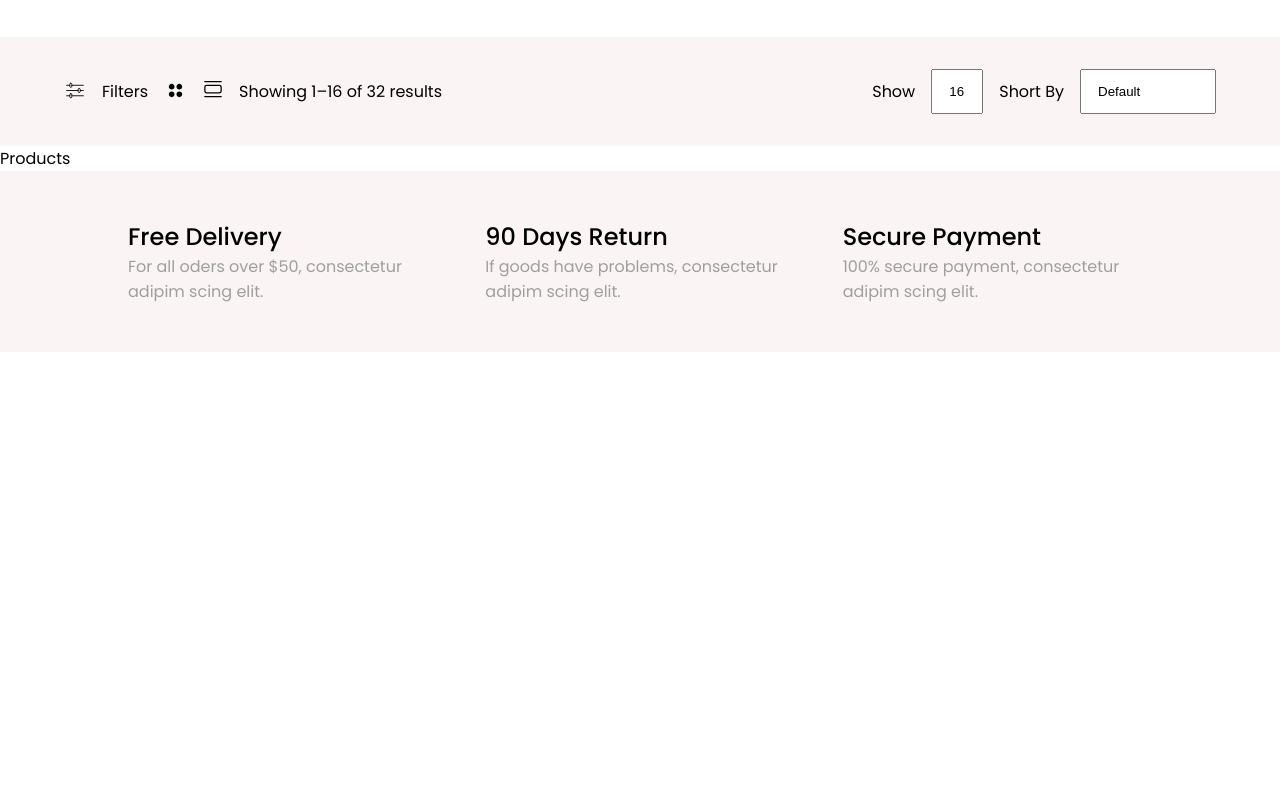
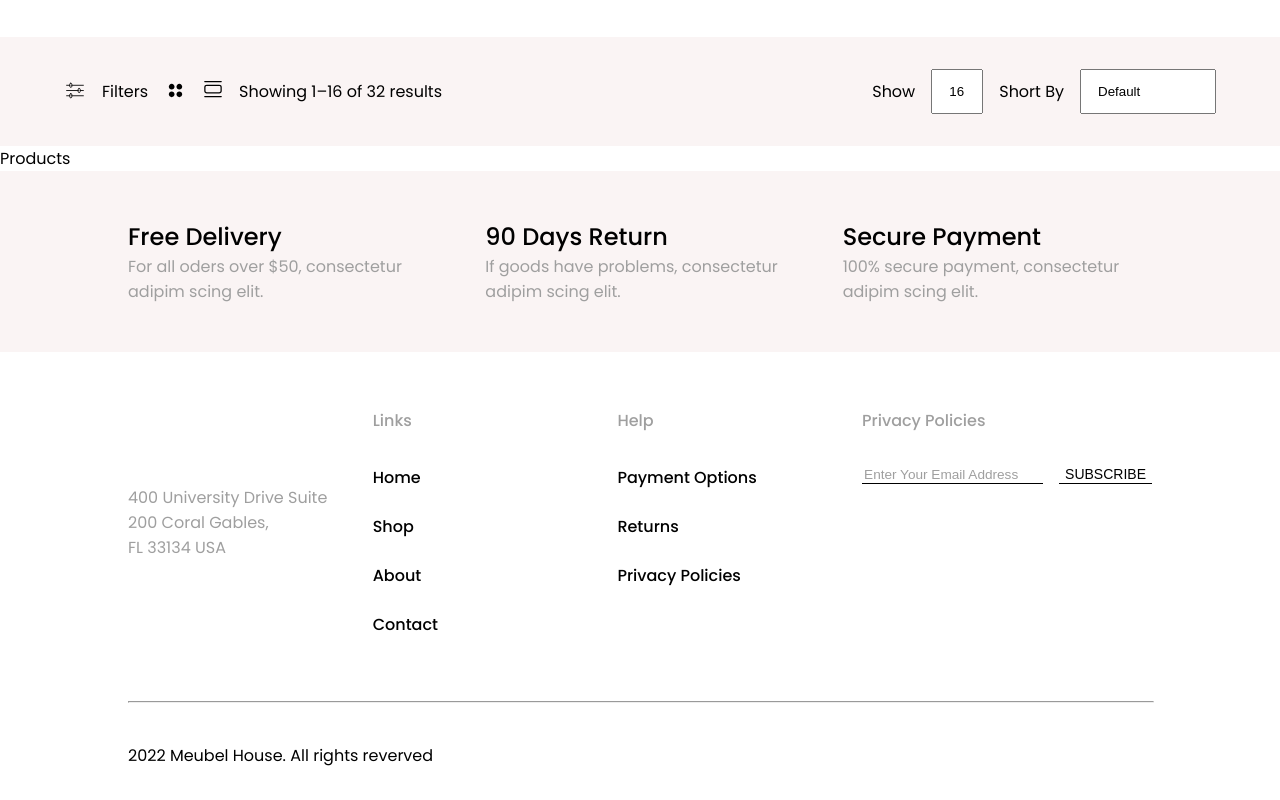
Before and after one commit to Ezzywealth/shop, a Next.js app: page /shop in a window 1280 px wide. Shown: the part 352-1152 px from the top of the page. Before the commit the page ends 800 px from the top, so only its background shows below. Built offline with nearby package versions, Linux system fonts and the light colour scheme.

Commit message:
add footer ui

```diff
--- a/src/app/shop/page.tsx
+++ b/src/app/shop/page.tsx
@@ -7,6 +7,7 @@ import { RootState } from '@/Redux/Store/store';
 import HeroSection from '@/components/Home/HeroSection';
 import ProductIndex from '@/components/Home/ProductSection';
 import ServiceSection from '@/components/Home/Services/Index';
+import FooterSection from '@/components/Footer/FooterSection';
 
 export default function Shop() {
 	const { cart } = useSelector((state: RootState) => state.cart);
@@ -16,6 +17,7 @@ export default function Shop() {
 			<HeroSection />
 			<ProductIndex />
 			<ServiceSection />
+			<FooterSection />
 		</main>
 	);
 }
--- a/src/app/styles/colors.module.scss
+++ b/src/app/styles/colors.module.scss
@@ -1,7 +1,9 @@
 $primary-color-black: #000;
 $filters-bg: #faf4f4;
 $services-description: #9f9f9f;
+$secondary-text-color: #9f9f9f;
+$border-color: #d9d9d9;
 
 :export {
-	primaryBlack: $primary-color-black;
+	primaryblack: $primary-color-black;
 }
--- /dev/null
+++ b/src/app/styles/footer.module.scss
@@ -0,0 +1,82 @@
+@import 'colors.module';
+
+.footer_container {
+	display: flex;
+	flex-direction: column;
+	gap: 2rem;
+	padding: 2rem 10%;
+
+	.footer_top_container {
+		display: grid;
+		grid-template-columns: repeat(4, 1fr);
+		padding: 1.5rem 0;
+		gap: 2rem;
+		// align-items: center;\
+
+		.footer_address {
+			height: 100%;
+			display: flex;
+			align-items: flex-start;
+			justify-content: center;
+			color: $secondary-text-color;
+			flex-direction: column;
+		}
+
+		.header {
+			font-weight: 500;
+			color: $secondary-text-color;
+			font-size: 1rem;
+			margin-bottom: 2rem;
+		}
+
+		ul {
+			list-style: none;
+			display: flex;
+			flex-direction: column;
+			gap: 1.5rem;
+			margin-top: 2rem;
+			font-weight: 500;
+		}
+
+		form {
+			display: flex;
+			gap: 1rem;
+
+			input,
+			button {
+				border: none;
+				border-bottom: 1px solid black;
+				background-color: transparent;
+			}
+
+			button {
+				cursor: pointer;
+				font-weight: 500;
+				font-size: calc((14 / 16) * 1rem);
+			}
+
+			input:focus {
+				outline: none;
+			}
+
+			input::placeholder {
+				color: $secondary-text-color;
+				font-size: 0.85rem;
+			}
+		}
+
+		a {
+			text-decoration: none;
+			color: $primary-color-black;
+		}
+	}
+
+	.footer-bottom_container {
+	}
+
+	hr {
+		background-color: black;
+		width: 100%;
+		background-color: $border-color;
+	}
+}
--- a/src/app/styles/services.module.scss
+++ b/src/app/styles/services.module.scss
@@ -17,7 +17,7 @@
 		}
 
 		.description {
-			color: $services-description;
+			color: $secondary-text-color;
 			font-size: 1rem;
 		}
 	}
--- /dev/null
+++ b/src/components/Footer/FooterSection.tsx
@@ -0,0 +1,50 @@
+import { help, links } from '@/utils/footerData';
+import React from 'react';
+import styles from '@/app/styles/footer.module.scss';
+import Link from 'next/link';
+
+const FooterSection = () => {
+	return (
+		<section className={styles.footer_container}>
+			<div className={styles.footer_top_container}>
+				<div className={styles.footer_address}>
+					<p>400 University Drive Suite 200 Coral Gables,</p>
+					<p>FL 33134 USA</p>
+				</div>
+				<div>
+					<h3 className={styles.header}>Links</h3>
+					<ul>
+						{links.map((link) => (
+							<Link href={link.link} key={link.id}>
+								<li>{link.title}</li>
+							</Link>
+						))}
+					</ul>
+				</div>
+				<div>
+					<h3 className={styles.header}>Help</h3>
+					<ul>
+						{help.map((link) => (
+							<Link href={link.link} key={link.id}>
+								<li>{link.title}</li>
+							</Link>
+						))}
+					</ul>
+				</div>
+				<div>
+					<h3 className={styles.header}>Privacy Policies</h3>
+					<form action=''>
+						<input type='text' placeholder='Enter Your Email Address' />
+						<button type='submit'>SUBSCRIBE</button>
+					</form>
+				</div>
+			</div>
+			<hr />
+			<div>
+				<p>2022 Meubel House. All rights reverved</p>
+			</div>
+		</section>
+	);
+};
+
+export default FooterSection;
--- /dev/null
+++ b/src/utils/footerData.ts
@@ -0,0 +1,40 @@
+export const links = [
+	{
+		id: 1,
+		title: 'Home',
+		link: '/',
+	},
+	{
+		id: 2,
+		title: 'Shop',
+		link: '/shop',
+	},
+	{
+		id: 3,
+		title: 'About',
+		link: '/about',
+	},
+	{
+		id: 4,
+		title: 'Contact',
+		link: '/contact',
+	},
+];
+
+export const help = [
+	{
+		id: 1,
+		title: 'Payment Options',
+		link: '',
+	},
+	{
+		id: 1,
+		title: 'Returns',
+		link: '',
+	},
+	{
+		id: 1,
+		title: 'Privacy Policies',
+		link: '',
+	},
+];
```
